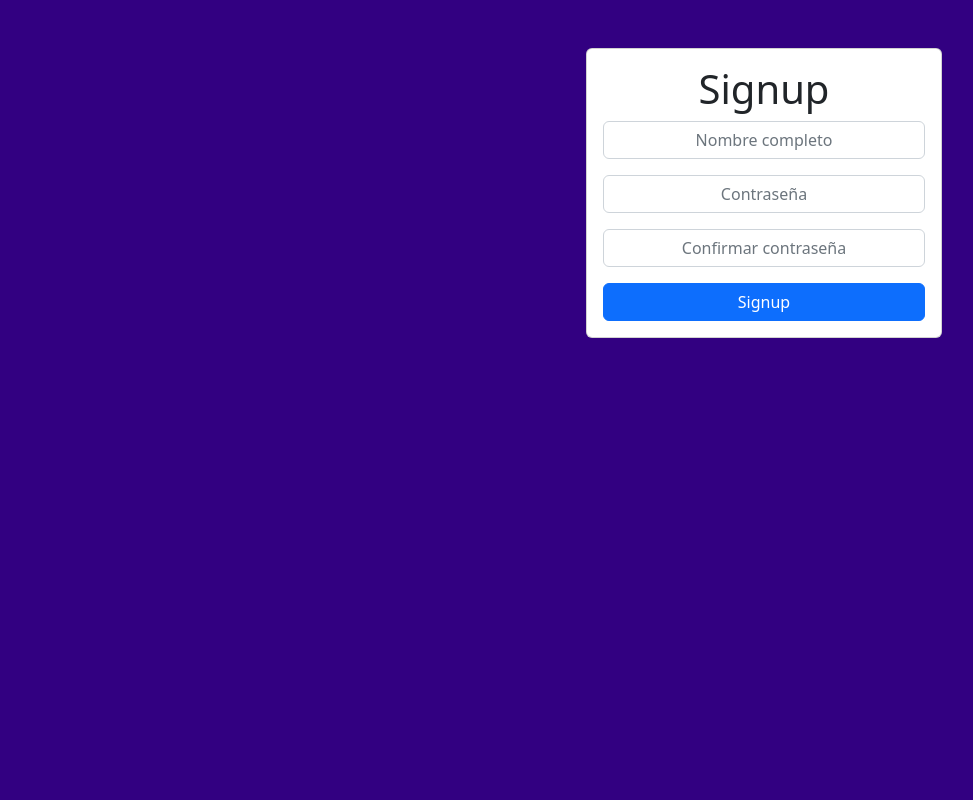
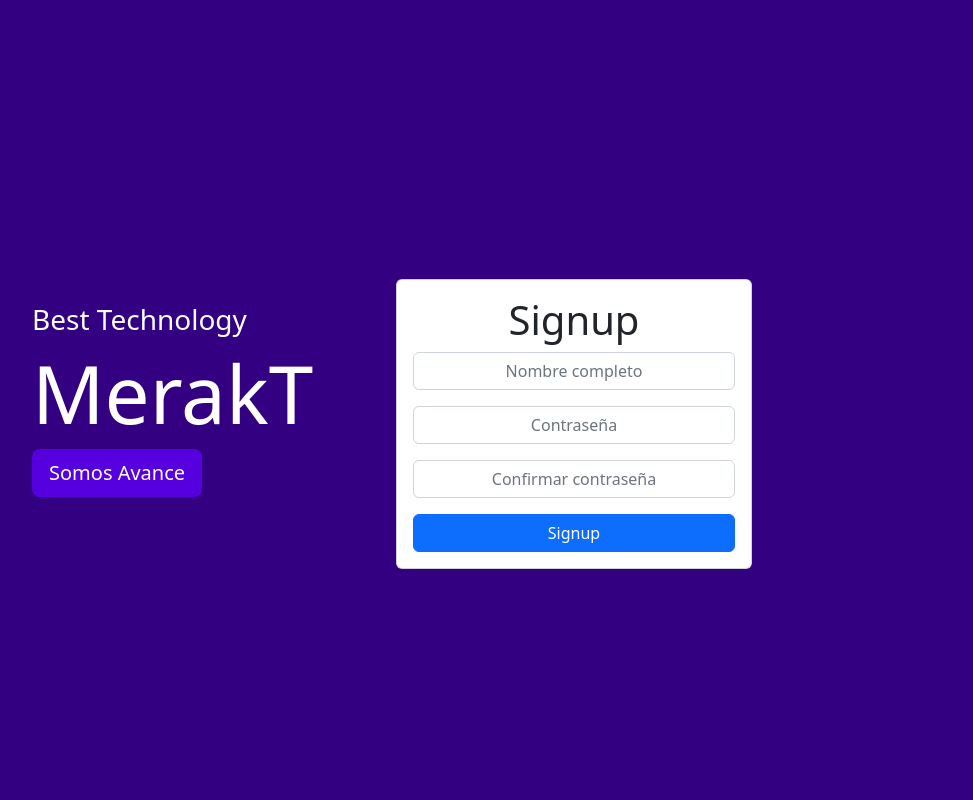
Before and after one commit to Leonard3456/login-y-registro-mtk, a Django app: page /signup/ in a window 1280 px wide. Shown: the part 56-856 px from the top of the page, without its empty margins (256-1229 px from the left). Before the commit the page ends 394 px from the top, so only its background shows below. Run offline with Django 5.2, Linux system fonts and the light colour scheme.

Commit message:
firts commit

```diff
--- a/tasks/templates/_navbar.html
+++ b/tasks/templates/_navbar.html
@@ -24,13 +24,13 @@
           >
         </li>
         <li class="nav-item">
-          <a href="{% url 'tasks' %}" class="nav-link">Tasks</a>
+          <a href="{% url 'tasks' %}" class="nav-link">Tareas</a>
         </li>
         <li class="nav-item">
           <a href="{% url 'create_task' %}" class="nav-link">Crear tareas</a>
         </li>
         <li class="nav-item">
-          <a class="nav-link" href="/logout">Logout</a>
+          <a class="nav-link" href="/logout">Cerrar sesión</a>
         </li>
         {% else %}
         <li class="nav-item">
--- a/tasks/templates/signup.html
+++ b/tasks/templates/signup.html
@@ -1,16 +1,34 @@
 {% extends 'base.html' %}
-{% block content %} <!--Todos tienen la posibilidad de que se sobreponga un archivo-->
+{% block content %}
 
 <div class="container">
-  <div class="row">
-    <div class="col-md-4 offset-md-8 mt-5">
+  <div class="row vh-100 align-items-center justify-content-center">
 
-      <form action="/signup/" method="POST" class="card card-body text-center">
-      <h1>Signup</h1>
+    <!-- Primer bloque a la izquierda sin espacio superior -->
+    <div class="col-md-4 ms-15">
+      <div class="text-white p-3">
+        <h3 class="display-16">Best Technology</h3>
+        <h1 class="display-1">  MerakT</h1>
+        <button class="btn btn-lg custom-btn">
+          Somos Avance
+        </button>
+      </div>
+    </div>
 
-      {{error}}
+    <style>
+      .custom-btn {
+        background-color: #5600e0; /* Color de fondo */
+        color: #fff; /* Color del texto */
+        transition: all 0.3s ease-in-out; /* Agrega una transición suave a todos los estilos que cambien */
+      }
+    </style>
 
 
+    <!-- Segundo bloque a la derecha -->
+    <div class="col-md-4 mt-5">
+      <form action="/signup/" method="POST" class="card card-body text-center">
+        <h1>Signup</h1>
+        {{error}}
         {% csrf_token %}
 
         <style>
@@ -19,42 +37,25 @@
           }
         </style>
 
-
-
-      <!--<div class="mb-3">
-          <input type="text" name="email" id="email" class="form-control text-center center-placeholder"
-          placeholder="Email">
-        </div>-->
-
         <div class="mb-3">
-
-          <input type="text" name="username" id="nombre"class="form-control text-center center-placeholder"
-          placeholder="Nombre completo">
+          <input type="text" name="username" id="nombre" class="form-control text-center center-placeholder" placeholder="Nombre completo">
         </div>
 
         <div class="mb-3">
-
-          <input type="password" name="password1" id="password1"class="form-control text-center center-placeholder"
-          placeholder="Contraseña">
+          <input type="password" name="password1" id="password1" class="form-control text-center center-placeholder" placeholder="Contraseña">
         </div>
 
         <div class="mb-3">
-
-          <input type="password" name="password2" id="password2"class="form-control text-center center-placeholder"
-          placeholder="Confirmar contraseña">
+          <input type="password" name="password2" id="password2" class="form-control text-center center-placeholder" placeholder="Confirmar contraseña">
         </div>
 
-
-
-
-
-        <!--{{form}}-->
         <button class="btn btn-primary">
           Signup
         </button>
       </form>
     </div>
+
   </div>
+</div>
 
-</div>
 {% endblock %}
--- a/tasks/templates/tasks.html
+++ b/tasks/templates/tasks.html
@@ -5,7 +5,7 @@
 <main class="container">
   <div class="row">
     <div class="col-md-6 offset-md-3">
-      <h1 class="text-white">tasks</h1>
+      <h1 class="text-white col-md-4 offset-md-4 mt-4 col-12 text-center">Tareas</h1>
 
         <ul class="list-group">
           {% for task in tasks %}
```
Also changed, not shown: tasks/templates/mtk.html (added, +40 -0 lines), tasks/templates/signin.html (+27 -15 lines).
